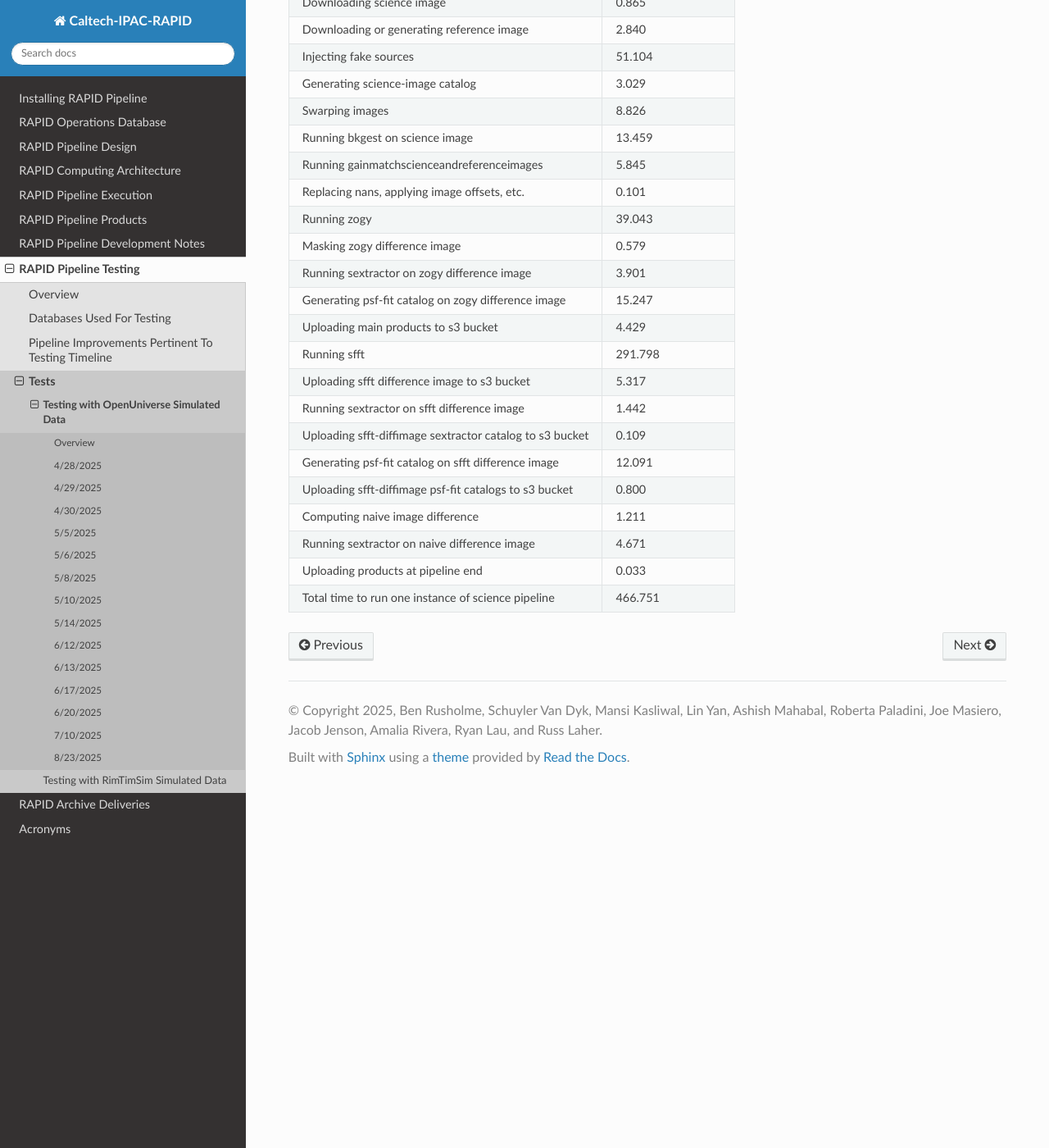
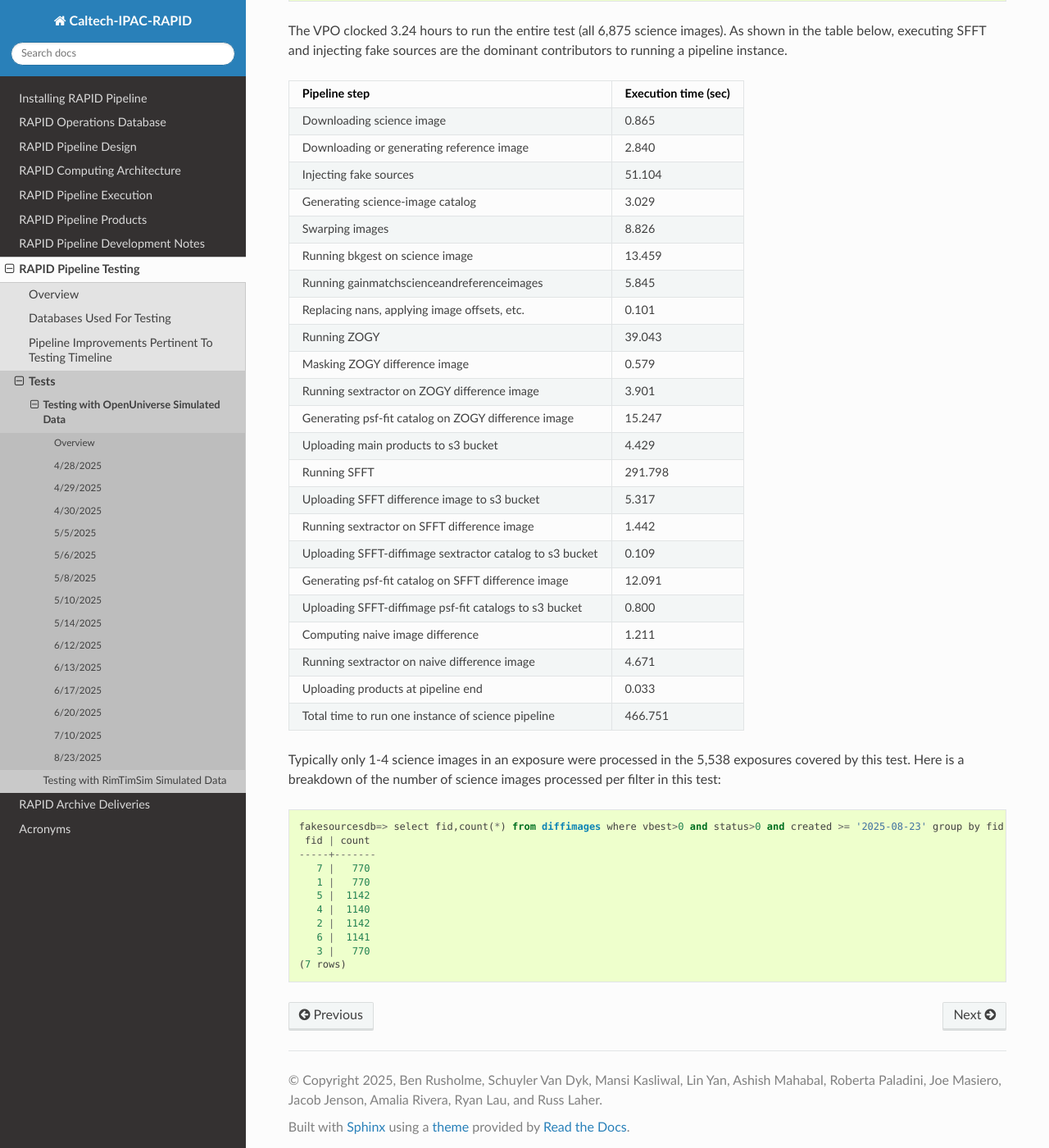
Before and after one commit to Caltech-IPAC/rapid, a Sphinx documentation site: the page built from docs/source/dev/openuniv_tests.rst, in a window 1280 px wide and 1400 px high, scrolled down 24720 px. Shown: the whole window at 82% size. Built offline with Sphinx 7.4.7 and the Read the Docs theme 3.1.0, drawn with Linux system fonts in a browser that asks for light colours; formulas are drawn with MathJax 3; some of the changed text lies outside the part shown.

Commit message:
Added more information about the 2025-08-23 test.

```diff
--- a/docs/source/dev/openuniv_tests.rst
+++ b/docs/source/dev/openuniv_tests.rst
@@ -834,8 +834,14 @@
 * Changed [SEXTRACTOR_DIFFIMAGE] FILTER_THRESH = 3.0, DEBLEND_NTHRESH = 32, WEIGHT_TYPE = "NONE,MAP_RMS", FILTER = "N" (last two parameters are overrided in code for ZOGY and SFFT SExtractor catalogs).
 * Fed ZOGY dxrmsfin = 0.0, dyrmsfin = 0.0 for comparison with SFFT.
 
-Covers 6,875 science images.
+Covers 6,875 science images.  All science images in the 8/23 run had 100 fake sources injected per science image.
+This is in addition to the fake sources that are already included in the OpenUniverse simulation set.
+
 New reference images were made with corrected uncertainties (79 total).
+The reference images are special in that their input frames are selected
+from the observation window 63,400 < MJD < 99,9999, which is later than the observation range of the test.
+The test covers only those field/filter combinations in which reference images can be made that have 6 input frames or more,
+which resulted in 79 reference images.
 
 Note that SFFT was run with the ``--crossconv`` flag, as was done for the 6/20/25 and 7/10/25 tests,
 but in those previous tests, the convolved and deconvolved SFFT difference images had their roles
@@ -882,19 +888,37 @@
 Running bkgest on science image                                 13.459
 Running gainmatchscienceandreferenceimages                      5.845
 Replacing nans, applying image offsets, etc.                    0.101
-Running zogy                                                    39.043
-Masking zogy difference image                                   0.579
-Running sextractor on zogy difference image                     3.901
-Generating psf-fit catalog on zogy difference image             15.247
+Running ZOGY                                                    39.043
+Masking ZOGY difference image                                   0.579
+Running sextractor on ZOGY difference image                     3.901
+Generating psf-fit catalog on ZOGY difference image             15.247
 Uploading main products to s3 bucket                            4.429
-Running sfft                                                    291.798
-Uploading sfft difference image to s3 bucket                    5.317
-Running sextractor on sfft difference image                     1.442
-Uploading sfft-diffimage sextractor catalog to s3 bucket        0.109
-Generating psf-fit catalog on sfft difference image             12.091
-Uploading sfft-diffimage psf-fit catalogs to s3 bucket          0.800
+Running SFFT                                                    291.798
+Uploading SFFT difference image to s3 bucket                    5.317
+Running sextractor on SFFT difference image                     1.442
+Uploading SFFT-diffimage sextractor catalog to s3 bucket        0.109
+Generating psf-fit catalog on SFFT difference image             12.091
+Uploading SFFT-diffimage psf-fit catalogs to s3 bucket          0.800
 Computing naive image difference                                1.211
 Running sextractor on naive difference image                    4.671
 Uploading products at pipeline end                              0.033
 Total time to run one instance of science pipeline              466.751
 ==============================================================  =====================
+
+
+Typically only 1-4 science images in an exposure were processed in the 5,538 exposures covered by this test.
+Here is a breakdown of the number of science images processed per filter in this test:
+
+.. code-block::
+
+    fakesourcesdb=> select fid,count(*) from diffimages where vbest>0 and status>0 and created >= '2025-08-23' group by fid;
+     fid | count
+    -----+-------
+       7 |   770
+       1 |   770
+       5 |  1142
+       4 |  1140
+       2 |  1142
+       6 |  1141
+       3 |   770
+    (7 rows)
```
